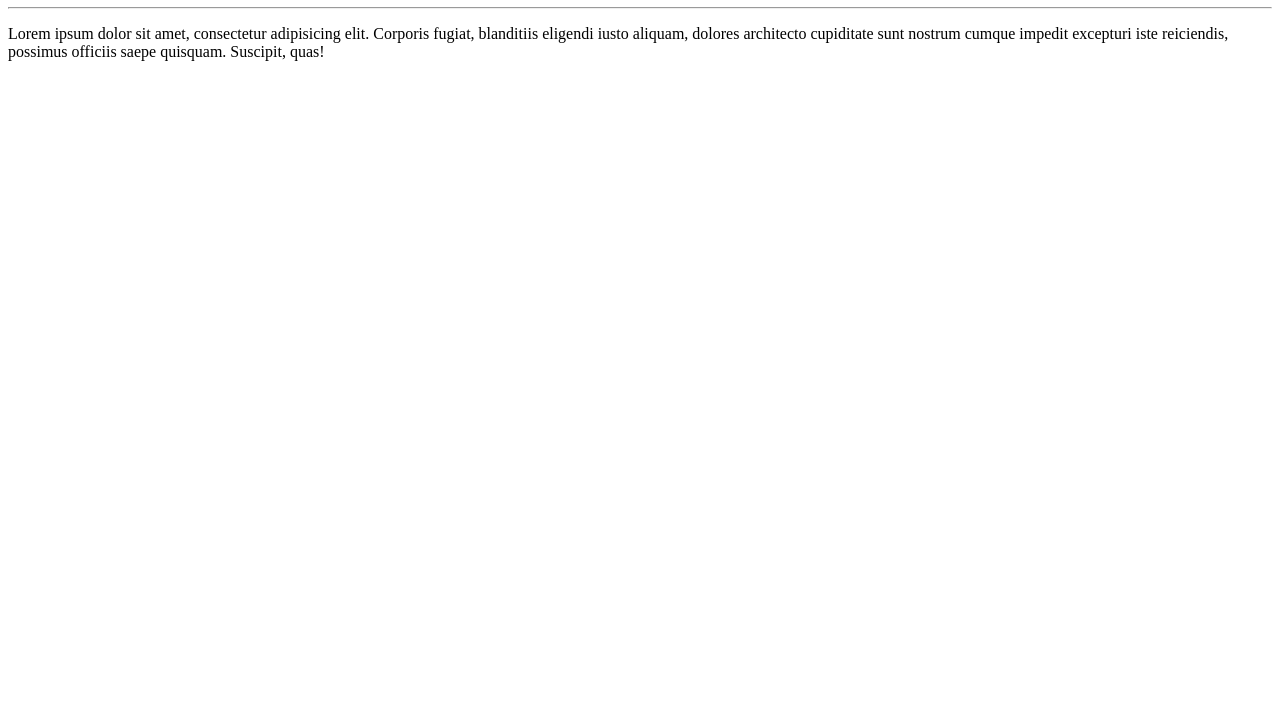
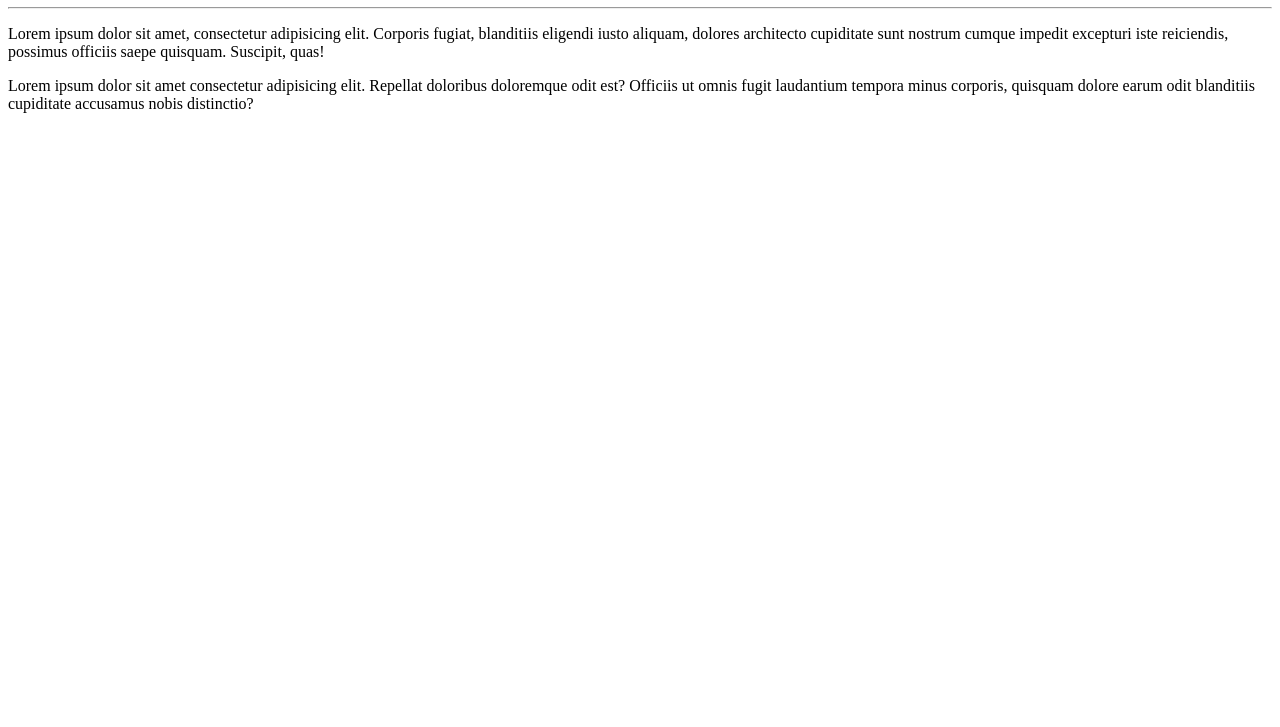
Before and after one commit to trsantos02/Ola-Mundo, a plain HTML site: page site-exemplo/index.html in a window 1280 px wide. Shown: the part 73-800 px from the top of the page. Drawn offline with Linux system fonts and the light colour scheme.

Commit message:
adicionei um paragrafo

```diff
--- a/site-exemplo/index.html
+++ b/site-exemplo/index.html
@@ -10,6 +10,7 @@
     <h1>Ola, Mundo</h1>
     <hr>
     <p>Lorem ipsum dolor sit amet, consectetur adipisicing elit. Corporis fugiat, blanditiis eligendi iusto aliquam, dolores architecto cupiditate sunt nostrum cumque impedit excepturi iste reiciendis, possimus officiis saepe quisquam. Suscipit, quas!</p>
+    <p>Lorem ipsum dolor sit amet consectetur adipisicing elit. Repellat doloribus doloremque odit est? Officiis ut omnis fugit laudantium tempora minus corporis, quisquam dolore earum odit blanditiis cupiditate accusamus nobis distinctio?</p>
 
 </body>
 </html>
```
